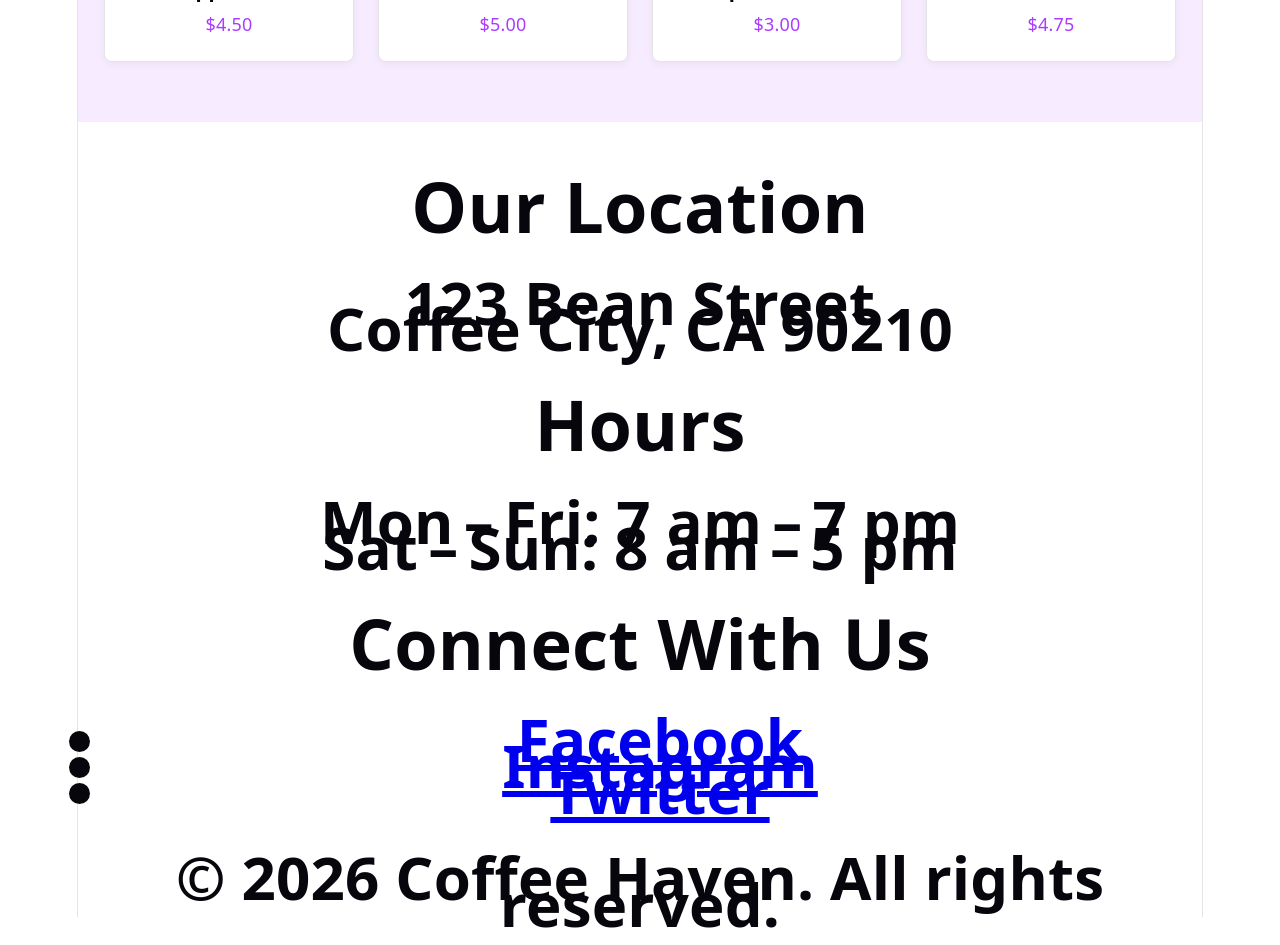
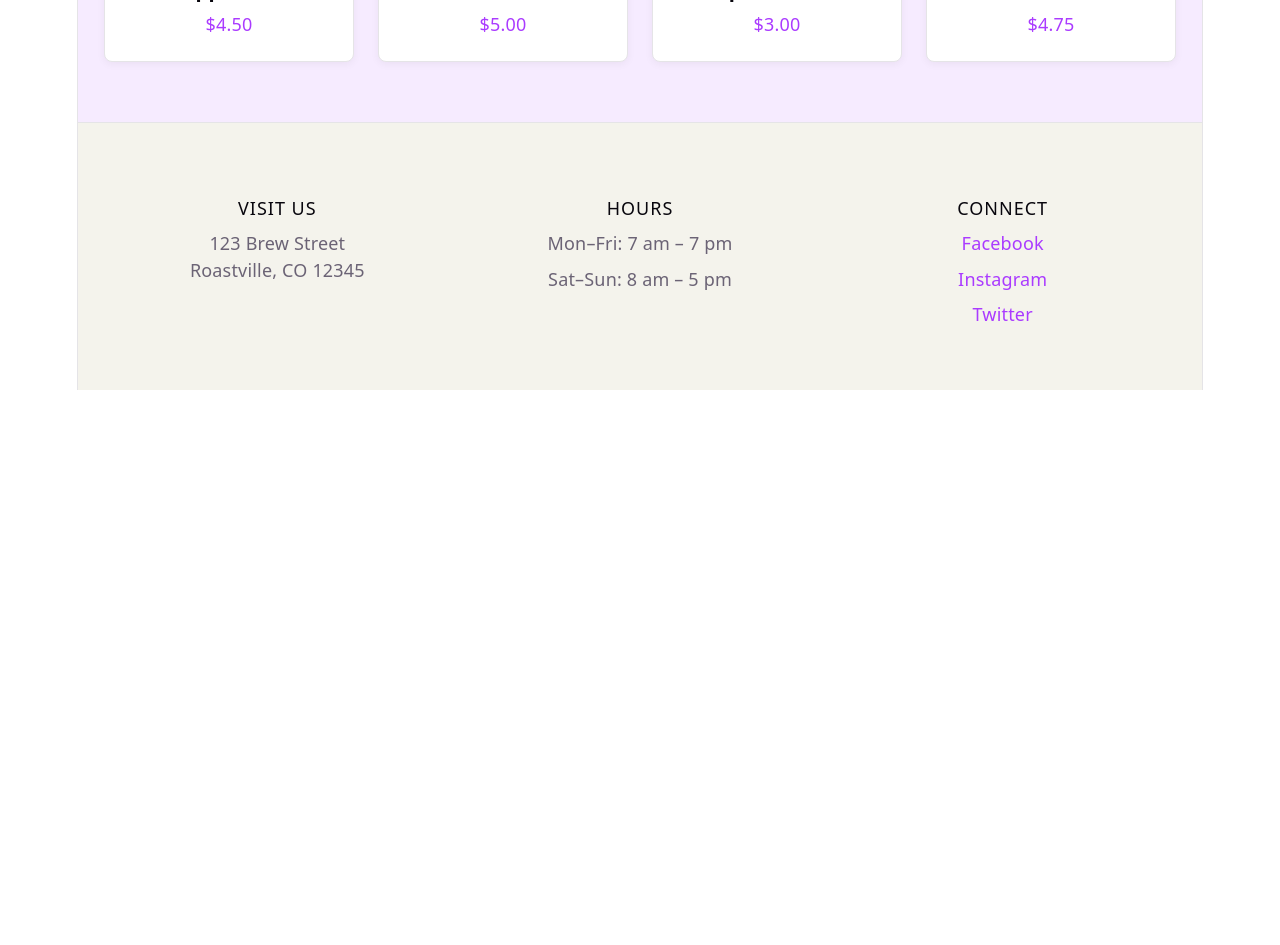
Before and after one commit to kabilhussain/N8NTestProject, a React (Vite) app in the folder my-react-app/: page / in a window 1280 px wide. Shown: the part 940-1885 px from the top of the page. After the commit the page ends 1330 px from the top, so only its background shows below. Built offline with nearby package versions, Linux system fonts and the light colour scheme.

Commit message:
feat: exports default Footer, imported by App.jsx; displays  (#3)

```diff
--- a/my-react-app/src/components/Footer.jsx
+++ b/my-react-app/src/components/Footer.jsx
@@ -1,49 +1,83 @@
+import React from 'react'
 import './Footer.css'
 
-function Footer() {
+export default function Footer() {
+  const footerStyle = {
+    padding: '2rem 1rem',
+    background: 'var(--code-bg)',
+    color: 'var(--text)',
+    borderTop: '1px solid var(--border)',
+  }
+  const containerStyle = {
+    display: 'flex',
+    flexWrap: 'wrap',
+    justifyContent: 'space-between',
+    maxWidth: '1126px',
+    margin: '0 auto',
+  }
+  const sectionStyle = {
+    flex: '1 1 200px',
+    margin: '1rem',
+  }
+  const titleStyle = {
+    fontFamily: 'var(--heading)',
+    fontWeight: 500,
+    color: 'var(--text-h)',
+    fontSize: '1rem',
+    marginBottom: '0.5rem',
+    textTransform: 'uppercase',
+    letterSpacing: '1px',
+  }
+  const listStyle = { listStyle: 'none', padding: 0, margin: 0 }
+  const itemStyle = { marginBottom: '0.5rem' }
+  const linkStyle = { color: 'var(--accent)', textDecoration: 'none' }
+
   return (
-    <footer className="footer">
-      <div className="footer-container">
-        <div className="footer-section">
-          <h3>Our Location</h3>
-          <p>
-            123 Bean Street<br />
-            Coffee City, CA 90210
-          </p>
+    <footer style={footerStyle}>
+      <div style={containerStyle}>
+        <div style={sectionStyle}>
+          <h3 style={titleStyle}>Visit Us</h3>
+          <address style={{ fontStyle: 'normal', lineHeight: 1.5 }}>
+            123 Brew Street<br />
+            Roastville, CO 12345
+          </address>
         </div>
-        <div className="footer-section">
-          <h3>Hours</h3>
-          <p>
-            Mon – Fri: 7 am – 7 pm<br />
-            Sat – Sun: 8 am – 5 pm
-          </p>
+        <div style={sectionStyle}>
+          <h3 style={titleStyle}>Hours</h3>
+          <ul style={listStyle}>
+            <li style={itemStyle}>Mon–Fri: 7 am – 7 pm</li>
+            <li style={itemStyle}>Sat–Sun: 8 am – 5 pm</li>
+          </ul>
         </div>
-        <div className="footer-section">
-          <h3>Connect With Us</h3>
-          <ul className="social-links">
-            <li>
+        <div style={sectionStyle}>
+          <h3 style={titleStyle}>Connect</h3>
+          <ul style={listStyle}>
+            <li style={itemStyle}>
               <a
-                href="https://facebook.com/CoffeeHaven"
+                href="https://facebook.com/coffeehaven"
                 target="_blank"
                 rel="noopener noreferrer"
+                style={linkStyle}
               >
                 Facebook
               </a>
             </li>
-            <li>
+            <li style={itemStyle}>
               <a
-                href="https://instagram.com/CoffeeHaven"
+                href="https://instagram.com/coffeehaven"
                 target="_blank"
                 rel="noopener noreferrer"
+                style={linkStyle}
               >
                 Instagram
               </a>
             </li>
-            <li>
+            <li style={itemStyle}>
               <a
-                href="https://twitter.com/CoffeeHaven"
+                href="https://twitter.com/coffeehaven"
                 target="_blank"
                 rel="noopener noreferrer"
+                style={linkStyle}
               >
                 Twitter
               </a>
@@ -51,11 +85,6 @@
           </ul>
         </div>
       </div>
-      <div className="footer-credit">
-        © {new Date().getFullYear()} Coffee Haven. All rights reserved.
-      </div>
     </footer>
   )
 }
-
-export default Footer
```
